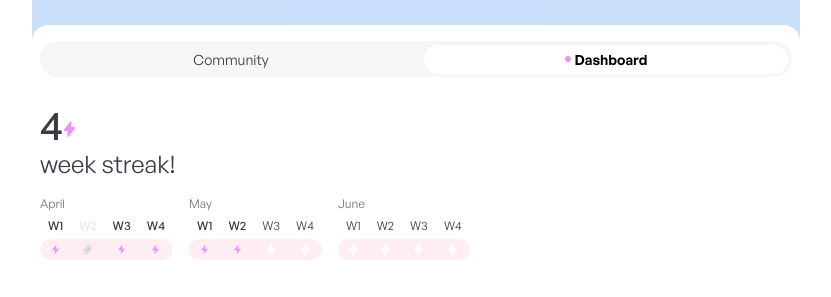
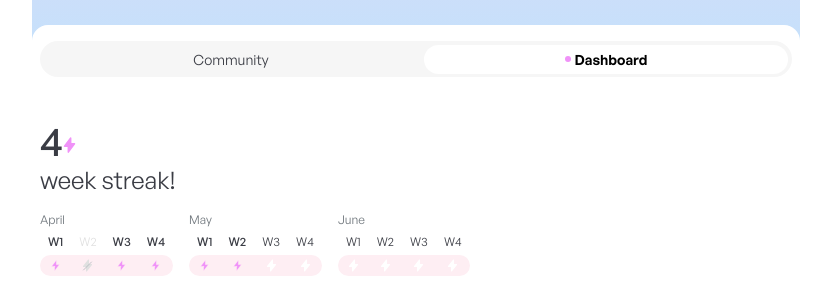
Before and after one commit to saiyam-gambhir/coachup-task, a website built with Vite: page index.html in a window 1280 px wide. Both pictures are taken after a click on the tab "Dashboard". Shown: the part 295-592 px from the top of the page, without its empty margins (224-1055 px from the left). Built offline with nearby package versions, Linux system fonts and the light colour scheme.

Commit message:
Fix spacing

```diff
--- a/index.html
+++ b/index.html
@@ -257,7 +257,7 @@
             </div>
             <div class="tab-pane show fade" id="dashboard-tab-pane" role="tabpanel" aria-labelledby="profile-tab" tabindex="0">
               <!-- Streak -->
-               <div class="streak">
+               <div class="streak pt-3">
                 <div class="d-flex flex-column pb-3">
                   <h2 class="text-lg font-medium m-0">
                     4<svg width="13" height="16" viewBox="0 0 13 16" fill="none" xmlns="http://www.w3.org/2000/svg">
```
